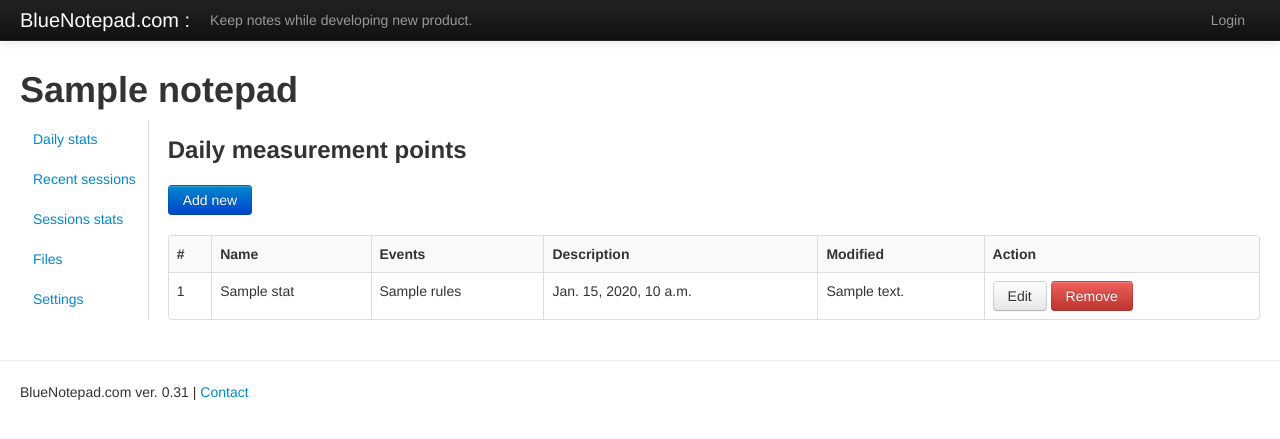
After one commit to klangner/bluenotepad, a Django app: template src/bluenotepad/templates/notepad/settings.html in a window 1280 px wide. The commit adds this page. Shown: the top 439 px of the page. Run offline with Django 3.2, Linux system fonts and the light colour scheme; the template is opened without the code that fills it: most values are stand-ins (such as "Sample title", 1, 10 or a date in 2020); some libraries are stand-ins or nearby versions.

Commit message:
Szkielet settings

```diff
--- a/src/bluenotepad/notepad/urls.py
+++ b/src/bluenotepad/notepad/urls.py
@@ -4,11 +4,12 @@ from django.conf.urls.defaults import patterns
 urlpatterns = patterns('bluenotepad.notepad.views',
     (r'^$', 'index'),
 #    (r'^create$', 'create_notepad'),
-    (r'^(?P<notepad_id>\d+)$', 'recent_sessions'),
+    (r'^(?P<notepad_id>\d+)$', 'stats'),
     (r'^(?P<notepad_id>\d+)/recent$', 'recent_sessions'),
     (r'^(?P<notepad_id>\d+)/stats$', 'stats'),
     (r'^(?P<notepad_id>\d+)/sessions$', 'sessions'),
     (r'^(?P<notepad_id>\d+)/files$', 'files'),
     (r'^(?P<notepad_id>\d+)/download$', 'download'),
+    (r'^(?P<notepad_id>\d+)/settings$', 'settings'),
 #    (r'^(?P<notepad_id>\d+)/edit_note$', 'edit_note'),
 )
--- a/src/bluenotepad/templates/notepad/notepad_base.html
+++ b/src/bluenotepad/templates/notepad/notepad_base.html
@@ -27,6 +27,11 @@
     		{% else %}
     			<li><a href="/notepad/{{notepad.id}}/files">Files</a></li>
     		{% endif%}
+    		{% if active_tab == 10 %}
+    			<li class="active"><a href="#"><b>Settings</b></a></li>
+    		{% else %}
+    			<li><a href="/notepad/{{notepad.id}}/settings">Settings</a></li>
+    		{% endif%}
 	    </ul>
 	    <div  class="tab-content">
 	    	{% block tab_content %}
--- /dev/null
+++ b/src/bluenotepad/templates/notepad/settings.html
@@ -0,0 +1,67 @@
+{% extends "notepad/notepad_base.html" %}
+
+{% block tab_content %}
+
+	<h3>Daily measurement points</h3>
+	<div class="btn-group navbar">
+	    <button class="btn btn-primary" onClick='showEditor()'>Add new</button>
+	</div>
+
+	<table class="table table-bordered table-striped">
+		<tr>
+			<th>#</th>
+			<th>Name</th>
+			<th>Events</th>
+			<th>Description</th>
+			<th>Modified</th>
+			<th>Action</th>
+		</tr>
+		{% for stat in stats %}
+		<tr>
+			<td>{{forloop.counter}}</td>
+			<td>{{stat.title}}</td>
+			<td>{{stat.rules}}</td>
+			<td>{{stat.created_at}}</td>
+			<td>{{stat.description}}</td>
+			<td>
+				<button class="btn" onClick='showEditor("{{stat.key.id}}","text_{{forloop.counter}}")'>Edit</button>
+				<button class="btn btn-danger" onClick='showEditor("{{stat.key.id}}","text_{{forloop.counter}}")'>Remove</button>
+			</td>
+		</tr>
+		{% endfor %}
+	</table>
+
+	<div id="editModal" class="modal hide fade">
+		<form class="modal-form" action="edit_stat_def" method="post">
+			<div id="modalTitle" class="modal-header">Edit measurement point</div>
+			<div class="modal-body">
+				{% csrf_token %}
+				<div>Title</div>
+				<input type="text" id="editTitle" name="title" class="span12"/>
+				<div>Monitored events</div>
+				<textarea id="editRules" name="rules" class="input-block-level" rows="8"></textarea>
+				<div>Description</div>
+				<textarea id="editDescription" name="description" class="input-block-level" rows="4"></textarea>
+			</div>
+			<div class="modal-footer">
+	   			<button type="submit" class="btn" data-dismiss="modal">Cancel</button>
+	   			<button type="submit" class="btn btn-primary">Save</button>
+			</div>
+		</form>
+	</div>
+
+<script type="text/javascript">
+	function showEditor(id, textId){
+		$('#editModal').modal();
+//		$("#noteID").val(id);
+//		$("#noteText").val($("#"+textId).html());
+//		$("#noteText").focus();
+	}
+
+	function showEditor(){
+		$('#editModal').modal();
+	}
+</script>
+
+
+{% endblock %}
```
Also changed, not shown: src/bluenotepad/notepad/forms.py (+7 -0 lines), src/bluenotepad/notepad/models.py (+15 -3 lines), src/bluenotepad/notepad/views.py (+13 -2 lines).
